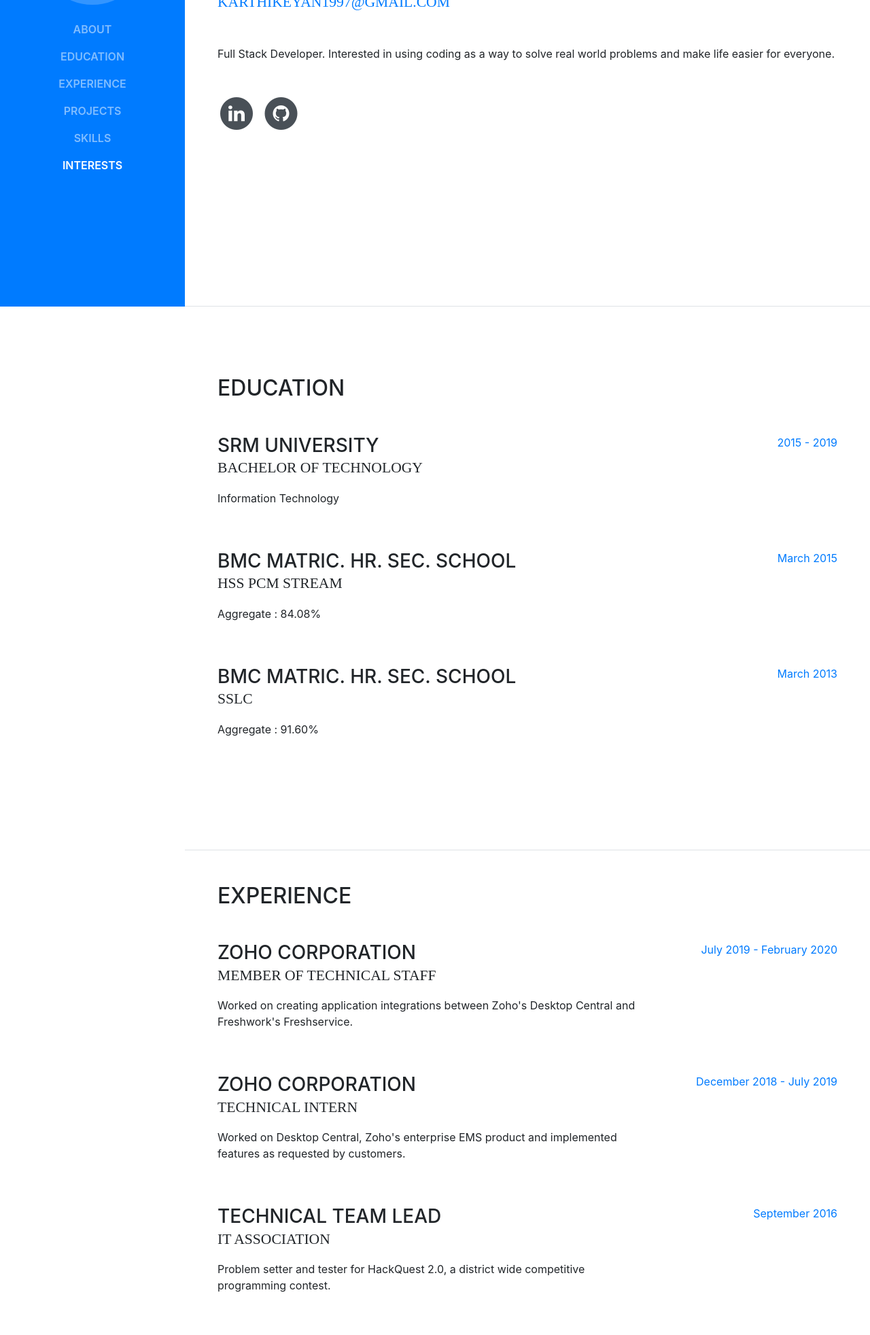
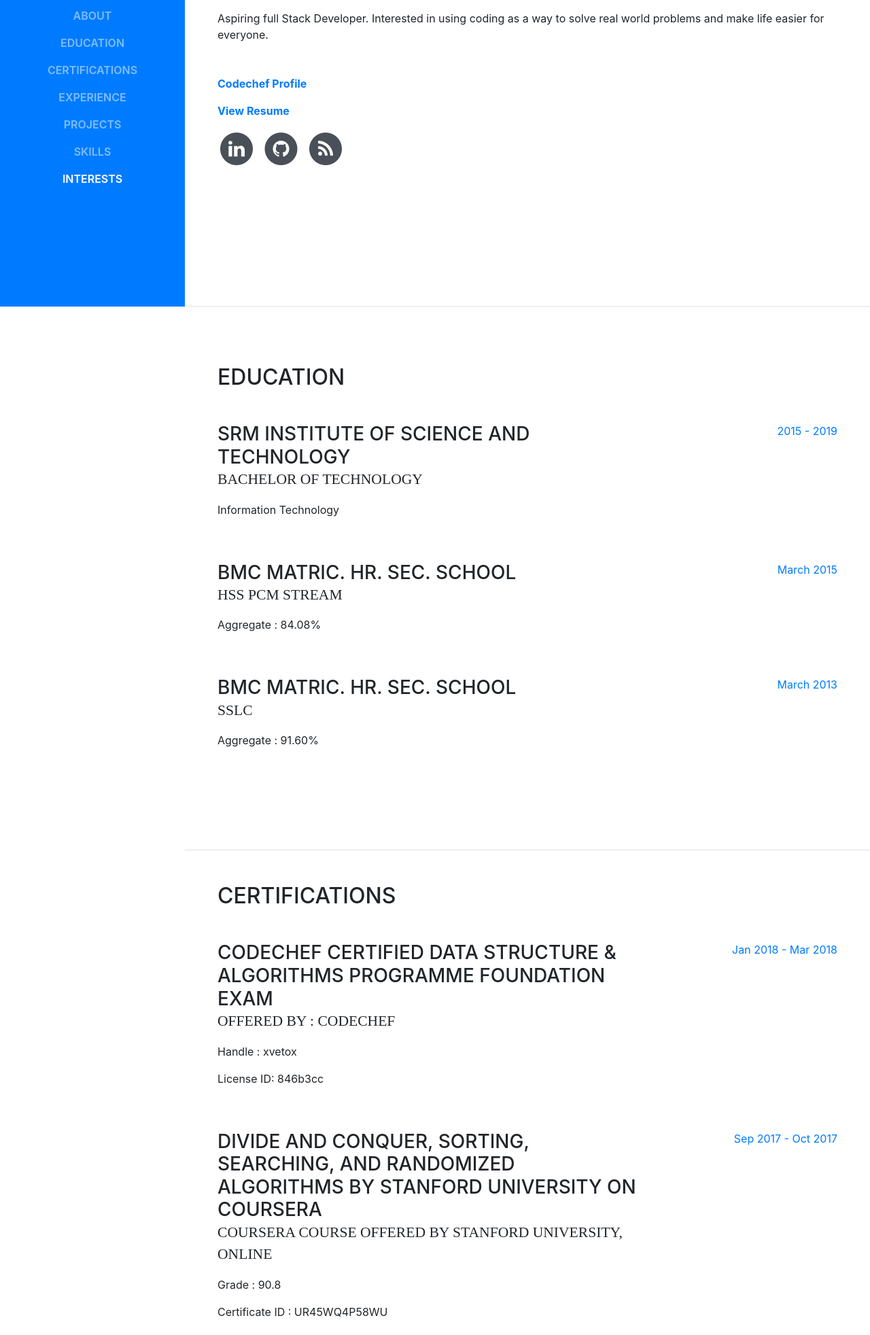
Before and after one commit to KarthikeyanM-1997/Vetox.github.io, a website with bundled scripts: page index.html in a window 1280 px wide. Shown: the part 349-2313 px from the top of the page at 68% size. Built offline with nearby package versions, Linux system fonts and the light colour scheme; a web font is replaced by a local one.

Commit message:
Added resume

```diff
--- a/index.html
+++ b/index.html
@@ -40,6 +40,9 @@
                     <a class="nav-link js-scroll-trigger" href="#education">Education</a>
                 </li>
                 <li class="nav-item">
+                    <a class="nav-link js-scroll-trigger" href="#certificates">Certifications</a>
+                </li>
+                <li class="nav-item">
                     <a class="nav-link js-scroll-trigger" href="#experience">Experience</a>
                 </li>
                 <li class="nav-item">
@@ -63,7 +66,9 @@
                 <div class="subheading mb-5">106 A, VE Road, Tuticorin, TN, India. (+ 91) 8220320570.
                     <a href="mailto:karthikeyan1997@gmail.com">karthikeyan1997@gmail.com</a>
                 </div>
-                <p class="mb-5">Full Stack Developer. Interested in using coding as a way to solve real world problems and make life easier for everyone.</p>
+                <p class="mb-5">Aspiring full Stack Developer. Interested in using coding as a way to solve real world problems and make life easier for everyone.</p>
+                <p><a href="https://www.codechef.com/users/xvetox"><b>Codechef Profile</b></a>
+                <p><a href="https://www.codechef.com/users/xvetox"><b>View Resume</b></a>
                 <ul class="list-inline list-social-icons mb-0">
                     <li class="list-inline-item">
                         <a href="https://www.linkedin.com/in/karthikeyan-mariappan-22a390108/">
@@ -81,6 +86,14 @@
                             </span>
                         </a>
                     </li>
+                    <li class="list-inline-item">
+                        <a href="https://iamkarthi.com/">
+                            <span class="fa-stack fa-lg">
+                                <i class="fa fa-circle fa-stack-2x"></i>
+                                <i class="fa fa-rss fa-stack-1x fa-inverse"></i>
+                            </span>
+                        </a>
+                    </li>
                 </ul>
             </div>
         </section>
@@ -89,7 +102,7 @@
                 <h2 class="mb-5">Education</h2>
                 <div class="resume-item d-flex flex-column flex-md-row mb-5">
                     <div class="resume-content mr-auto">
-                        <h3 class="mb-0">SRM University</h3>
+                        <h3 class="mb-0">SRM Institute of Science and Technology</h3>
                         <div class="subheading mb-3">Bachelor of Technology</div>
                         <div>Information Technology</div>
                         <p></p>
@@ -116,6 +129,36 @@
                     </div>
                     <div class="resume-date text-md-right">
                         <span class="text-primary">March 2013</span>
+                    </div>
+                </div>
+            </div>
+        </section>
+
+        <section class="resume-section p-3 p-lg-5 d-flex flex-column" id="certificates">
+            <div class="my-auto">
+                <h2 class="mb-5">Certifications</h2>
+                <div class="resume-item d-flex flex-column flex-md-row mb-5">
+                    <div class="resume-content mr-auto">
+                        <h3 class="mb-0">CodeChef Certified Data Structure & Algorithms Programme Foundation Exam</h3>
+                        <div class="subheading mb-3">Offered by : CodeChef</div>
+                        <div>
+                        <p>Handle : xvetox
+                        <p>License ID: 846b3cc</div>
+                        <p></p>
+                    </div>
+                    <div class="resume-date text-md-right">
+                        <span class="text-primary">Jan 2018 - Mar 2018</span>
+                    </div>
+                </div>
+                <div class="resume-item d-flex flex-column flex-md-row mb-5">
+                    <div class="resume-content mr-auto">
+                        <h3 class="mb-0">Divide And Conquer, Sorting, Searching, And Randomized Algorithms By Stanford University On Coursera</h3>
+                        <div class="subheading mb-3">Coursera Course Offered By Stanford University, Online</div>
+                        <p>Grade : 90.8</p>
+                        <p>Certificate ID : UR45WQ4P58WU</p>
+                    </div>
+                    <div class="resume-date text-md-right">
+                        <span class="text-primary">Sep 2017 - Oct 2017</span>
                     </div>
                 </div>
             </div>
@@ -205,9 +248,6 @@
                             recorder with payback and edit features. Compatible with all native applications
                             across Windows.</p>
                     </div>
-                    <!---<div class="resume-date text-md-right">
-                        <span class="text-primary">Screenshot</span>
-                    </div>https://covid19-visualizer-karthikeyanm.netlify.app/-->
                 </div>
                 <div class="resume-item d-flex flex-column flex-md-row mb-3">
                     <div class="resume-content mr-auto">
@@ -216,6 +256,21 @@
                         <div>A cross-platform video converter application to convert mp4 to .m3u8 format using FFMPEG.</div>
                     </div>
                 </div>
+                <div class="resume-item d-flex flex-column flex-md-row mb-3">
+                    <div class="resume-content mr-auto">
+                        <h3 class="mb-0"><a href="https://github.com/Vetox/SpellingBeeTrainer">Spelling Bee Trainer</a></h3>
+                        <div class="subheading mb-2">Java</div>
+                        <div>A Java based spelling bee trainer written to help students prepare for the Spartan Spelling Bee.</div>
+                    </div>
+                </div>
+                <div class="resume-item d-flex flex-column flex-md-row mb-3">
+                    <div class="resume-content mr-auto">
+                        <h3 class="mb-0"><a href="https://github.com/Vetox/OnlineDictionary">Android Dictionary</a></h3>
+                        <div class="subheading mb-2">Java, Android SDK</div>
+                        <div>An Android Dictionary app. Retrieves definitions of words from dictionary.com's free API.</div>
+                    </div>
+                </div>
+
             </div>
         </section>
         <section class="resume-section p-3 p-lg-5 d-flex flex-column" id="skills">
```
Also changed, not shown: 1 other file.
